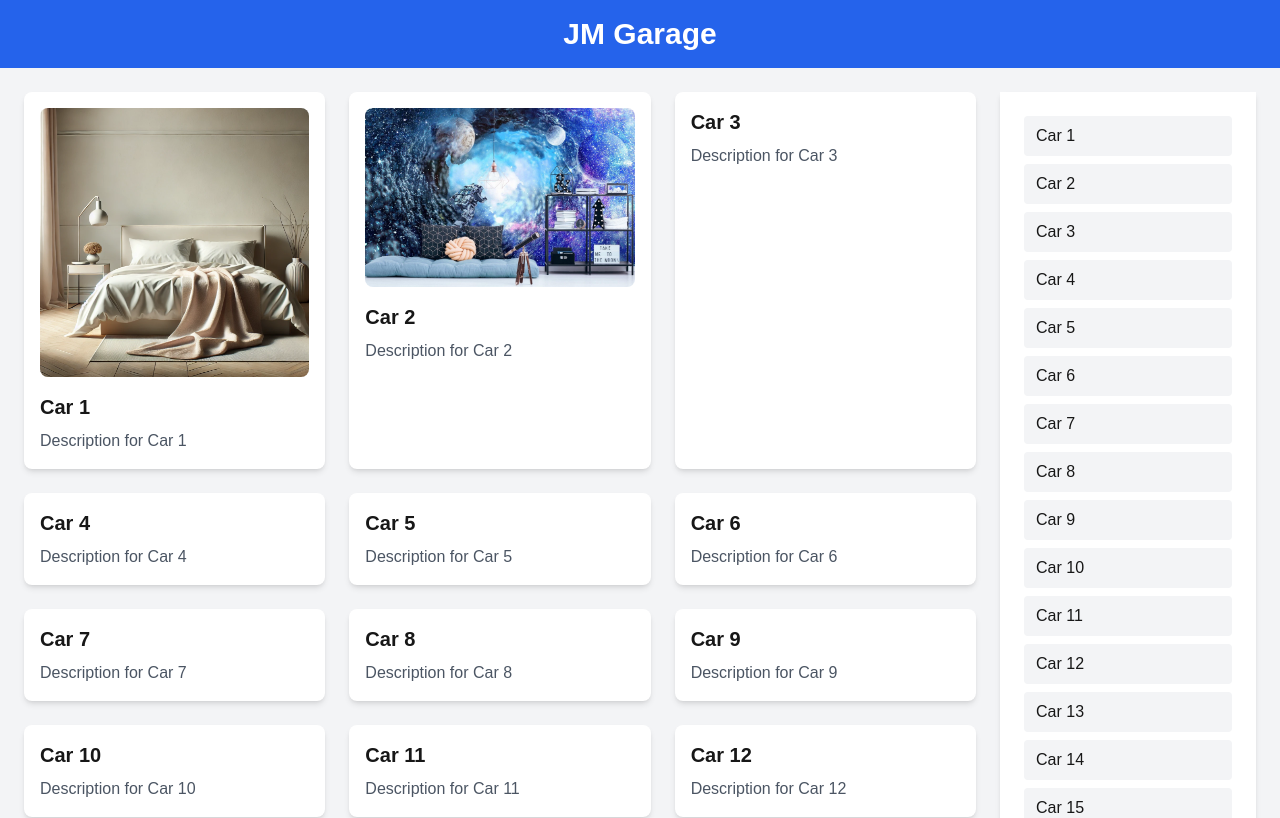
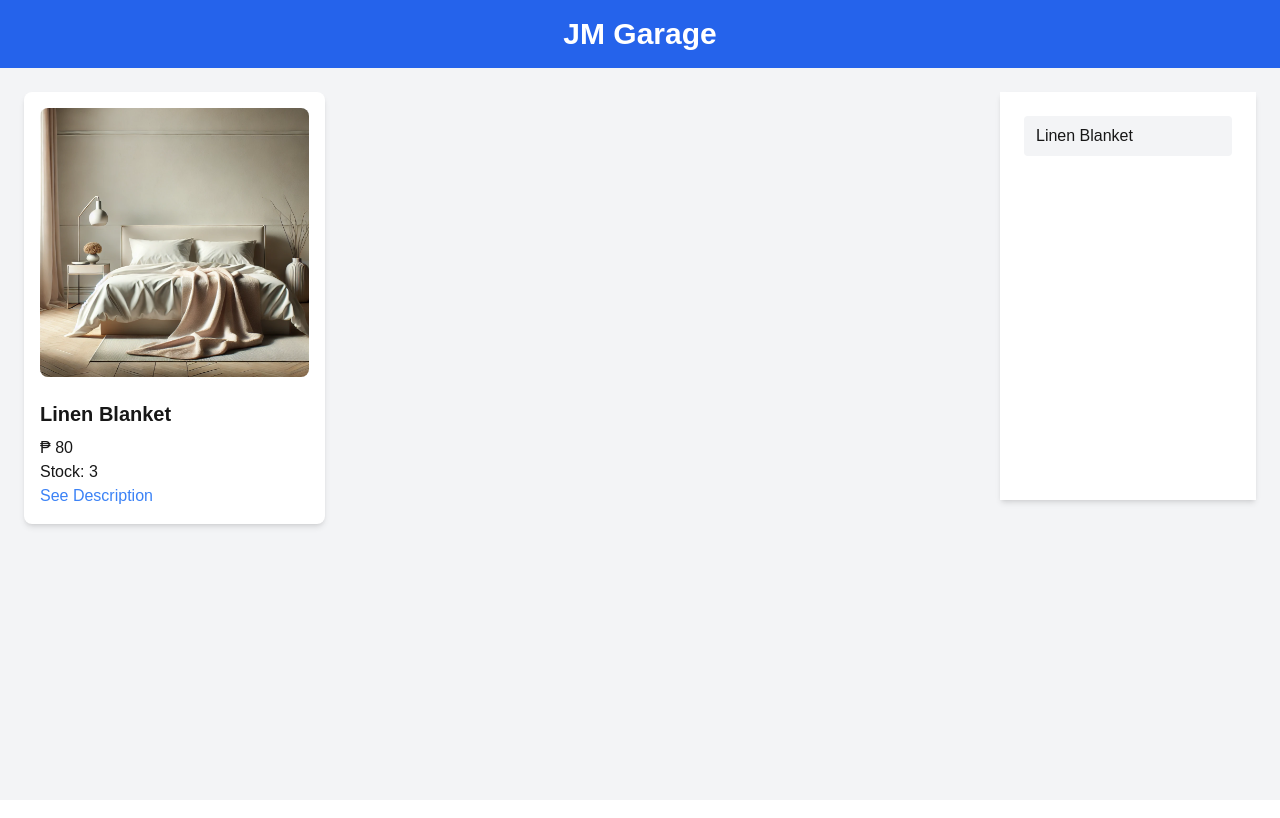
Before and after one commit to Jmarkzcod8r/jm-garage, a Next.js app: page / in a window 1280 px wide. Shown: the top 818 px of the page. Built offline with nearby package versions, Linux system fonts and the light colour scheme.

Commit message:
polish some more the cards aspect

```diff
--- /dev/null
+++ b/app/cardsData.js
@@ -0,0 +1,31 @@
+const cards = [
+    {
+      id: 1,
+      title: "Linen Blanket",
+      description: "A versatile and durable mat designed for everyday use.",
+      images: ["/pics/blanket.webp", "/pics/linen-blankets-3pcs.jpg"], // List of images
+      price: 80,
+      stock: 3,
+    },
+    // {
+    //   id: 2,
+    //   title: "Linen Blanket",
+    //   description:
+    //     "A luxurious linen blanket perfect for year-round use, it keeps you cool in the summer and cozy in the winter. Its elegant texture and timeless design make it a stylish addition to any bedroom or living space.",
+    //   images: [
+    //     "/pics/linen-blanket.jpg",
+
+    //   ], // List of images
+    //   price: 80,
+    //   StocK: 3,
+    // },
+    // {
+    //   id: 3,
+    //   title: "Car 3",
+    //   description: "Description for Car 3",
+    //   images: ["/pics/car3-front.jpg", "/pics/car3-side.jpg"], // List of images
+    //   price: 80,
+    // },
+  ];
+
+  export default cards;
--- a/app/page.js
+++ b/app/page.js
@@ -1,15 +1,15 @@
-"use client"
+"use client";
+
 import { useState, useRef } from "react";
 import Image from "next/image";
+import cards from "./cardsData";
 
 export default function Home() {
-  // Simulated dynamic data for cards
-  const cards = Array.from({ length: 20 }, (_, i) => ({
-    id: i + 1,
-    title: `Car ${i + 1}`,
-    description: `Description for Car ${i + 1}`,
-    image: i === 0 ? "/pics/blanket.webp" : i === 1 ? "/pics/wallpaper_nice.jpeg" : "", // Add image for Car 1 and Car 2
-  }));
+  // State for modals
+  const [isDescriptionModalOpen, setDescriptionModalOpen] = useState(false);
+  const [isImageModalOpen, setImageModalOpen] = useState(false);
+  const [modalContent, setModalContent] = useState({ description: "", images: [] });
+  const [currentImageIndex, setCurrentImageIndex] = useState(0); // State to track the current image index
 
   // State to toggle sidebar visibility
   const [sidebarVisible, setSidebarVisible] = useState(false);
@@ -26,59 +26,81 @@ export default function Home() {
     }
   };
 
+  // Function to open the description modal
+  const handleDescriptionClick = (description) => {
+    setModalContent({ ...modalContent, description });
+    setDescriptionModalOpen(true);
+  };
+
+  // Function to open the image modal
+  const handleImageClick = (images) => {
+    setModalContent({ ...modalContent, images });
+    setCurrentImageIndex(0); // Reset to the first image
+    setImageModalOpen(true);
+  };
+
+  // Sort cards alphabetically by title
+  const sortedCards = [...cards].sort((a, b) =>
+    a.title.localeCompare(b.title)
+  );
+
+  // Function to handle previous image
+  const handlePrevImage = () => {
+    setCurrentImageIndex((prevIndex) =>
+      prevIndex === 0 ? modalContent.images.length - 1 : prevIndex - 1
+    );
+  };
+
+  // Function to handle next image
+  const handleNextImage = () => {
+    setCurrentImageIndex((prevIndex) =>
+      prevIndex === modalContent.images.length - 1 ? 0 : prevIndex + 1
+    );
+  };
+
   return (
     <div className="min-h-screen bg-gray-100">
       {/* Header */}
       <header className="bg-blue-600 text-white py-4 flex justify-between items-center px-6 sm:justify-center">
         <h1 className="text-3xl font-bold">JM Garage</h1>
-        {/* Hamburger Button */}
-        {/* <button
-          onClick={() => setSidebarVisible(!sidebarVisible)}
-          className="lg:hidden text-white focus:outline-none"
-        >
-          <svg
-            className="w-6 h-6"
-            fill="none"
-            stroke="currentColor"
-            viewBox="0 0 24 24"
-            xmlns="http://www.w3.org/2000/svg"
-          >
-            <path
-              strokeLinecap="round"
-              strokeLinejoin="round"
-              strokeWidth="2"
-              d="M4 6h16M4 12h16M4 18h16"
-            ></path>
-          </svg>
-        </button> */}
       </header>
 
       {/* Main Content */}
       <div className="flex flex-col sm:flex-row p-6 gap-6">
-
-
         {/* Cards Section */}
         <div className="flex-1 grid grid-cols-1 sm:grid-cols-2 lg:grid-cols-3 gap-6">
-          {cards.map((card, index) => (
+          {sortedCards.map((card, index) => (
             <div
               key={card.id}
               ref={(el) => (cardRefs.current[index] = el)} // Assign ref
               className="bg-white shadow-md rounded-lg p-4 hover:shadow-lg transition"
             >
-              {/* Image for Car 1 */}
-              {card.image && (
+              {/* Image */}
+              {card.images && card.images.length > 0 && (
                 <div className="mb-4">
-                  <Image
-                    src={card.image}
-                    alt={`Image of ${card.title}`}
-                    width={300}
-                    height={200}
-                    className="object-cover rounded-lg"
-                  />
+                  <button
+                    onClick={() => handleImageClick(card.images)} // Pass the list of images
+                    className="focus:outline-none"
+                  >
+                    <Image
+                      src={card.images[0]} // Display the first image
+                      alt={`Image of ${card.title}`}
+                      width={300}
+                      height={200}
+                      className="object-cover rounded-lg cursor-pointer"
+                    />
+                  </button>
                 </div>
               )}
               <h2 className="text-xl font-semibold mb-2">{card.title}</h2>
-              <p className="text-gray-600">{card.description}</p>
+              <p>₱ {card.price}</p>
+              <p>Stock: {card.stock}</p>
+              <button
+                onClick={() => handleDescriptionClick(card.description)}
+                className="text-blue-500 hover:underline focus:outline-none"
+              >
+                See Description
+              </button>
             </div>
           ))}
         </div>
@@ -89,18 +111,8 @@ export default function Home() {
             sidebarVisible ? "block" : "hidden"
           } sm:block sm:w-64 bg-white shadow-md p-6 lg:static lg:block sm:mb-6`}
         >
-          {/* Search Bar */}
-          {/* <div className="mb-6">
-            <input
-              type="text"
-              placeholder="Search..."
-              className="w-full p-2 border rounded focus:outline-none focus:ring focus:ring-blue-300"
-            />
-          </div> */}
-
-          {/* List of Card Names */}
           <ul>
-            {cards.map((card, index) => (
+            {sortedCards.map((card, index) => (
               <li
                 key={card.id}
                 onClick={() => handleFocus(index)} // Handle click
@@ -112,6 +124,65 @@ export default function Home() {
           </ul>
         </aside>
       </div>
+
+      {/* Description Modal */}
+      {isDescriptionModalOpen && (
+        <div className="fixed inset-0 bg-black bg-opacity-50 flex justify-center items-center z-50">
+          <div className="bg-white p-6 rounded-lg shadow-lg w-11/12 sm:w-1/2">
+            <h2 className="text-xl font-bold mb-4">Description</h2>
+            <p className="text-gray-700">{modalContent.description}</p>
+            <button
+              onClick={() => setDescriptionModalOpen(false)}
+              className="mt-4 bg-blue-600 text-white px-4 py-2 rounded-lg hover:bg-blue-700"
+            >
+              Close
+            </button>
+          </div>
+        </div>
+      )}
+
+      {/* Image Modal */}
+      {isImageModalOpen && (
+        <div className="fixed inset-0 bg-black bg-opacity-50 flex justify-center items-center z-50">
+          <div className="bg-white grid text-center items-center justify-center p-6 rounded-lg shadow-lg w-7/12 sm:w-2/4">
+            <h2 className="text-xl font-bold mb-4">Images</h2>
+            <button
+              onClick={() => setImageModalOpen(false)}
+              className="mb-4 bg-blue-600 text-white px-4 py-2 rounded-lg hover:bg-blue-700"
+            >
+              Close
+            </button>
+
+            {/* Display the current image */}
+            <div className="relative bg-white flex justify-center">
+              {/* Left and Right Arrows */}
+              <button
+                onClick={handlePrevImage}
+                className="absolute top-1/2 left-0 transform -translate-y-1/2 p-2 bg-gray-800 text-white rounded-full"
+              >
+                &lt;
+              </button>
+
+              <Image
+                src={modalContent.images[currentImageIndex]}
+                alt={`Image ${currentImageIndex + 1}`}
+                width={300}
+                height={200}
+                className="object-cover rounded-lg"
+              />
+
+                <button
+                onClick={handleNextImage}
+                className="absolute top-1/2 right-0 transform -translate-y-1/2 p-2 bg-gray-800 text-white rounded-full"
+              >
+                &gt;
+              </button>
+            </div>
+
+
+          </div>
+        </div>
+      )}
     </div>
   );
 }
```
